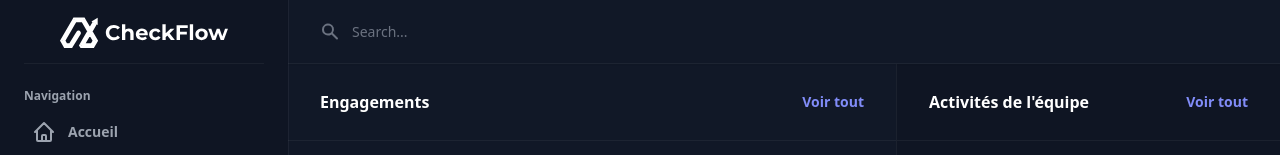
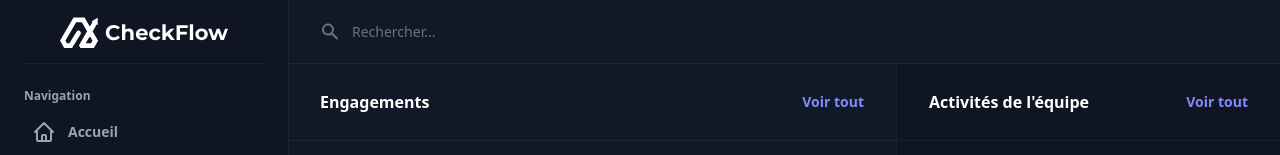
Before and after one commit to zephyrsoftwares/checkflow-front, a React (Create React App) app: page / in a window 1280 px wide. Shown: the top 155 px of the page. Built offline with nearby package versions, Linux system fonts and the light colour scheme; grey boxes are pictures that could not be loaded.

Commit message:
Translation

```diff
--- a/src/components/searchbar.js
+++ b/src/components/searchbar.js
@@ -34,7 +34,7 @@ const SearchBar = ({ setSidebarOpen }) => {
             <input
               id="search-field"
               className="block h-full w-full border-0 bg-transparent py-0 pl-8 pr-0 text-white focus:ring-0 sm:text-sm"
-              placeholder="Search..."
+              placeholder="Rechercher..."
               type="search"
               name="search"
             />
```
